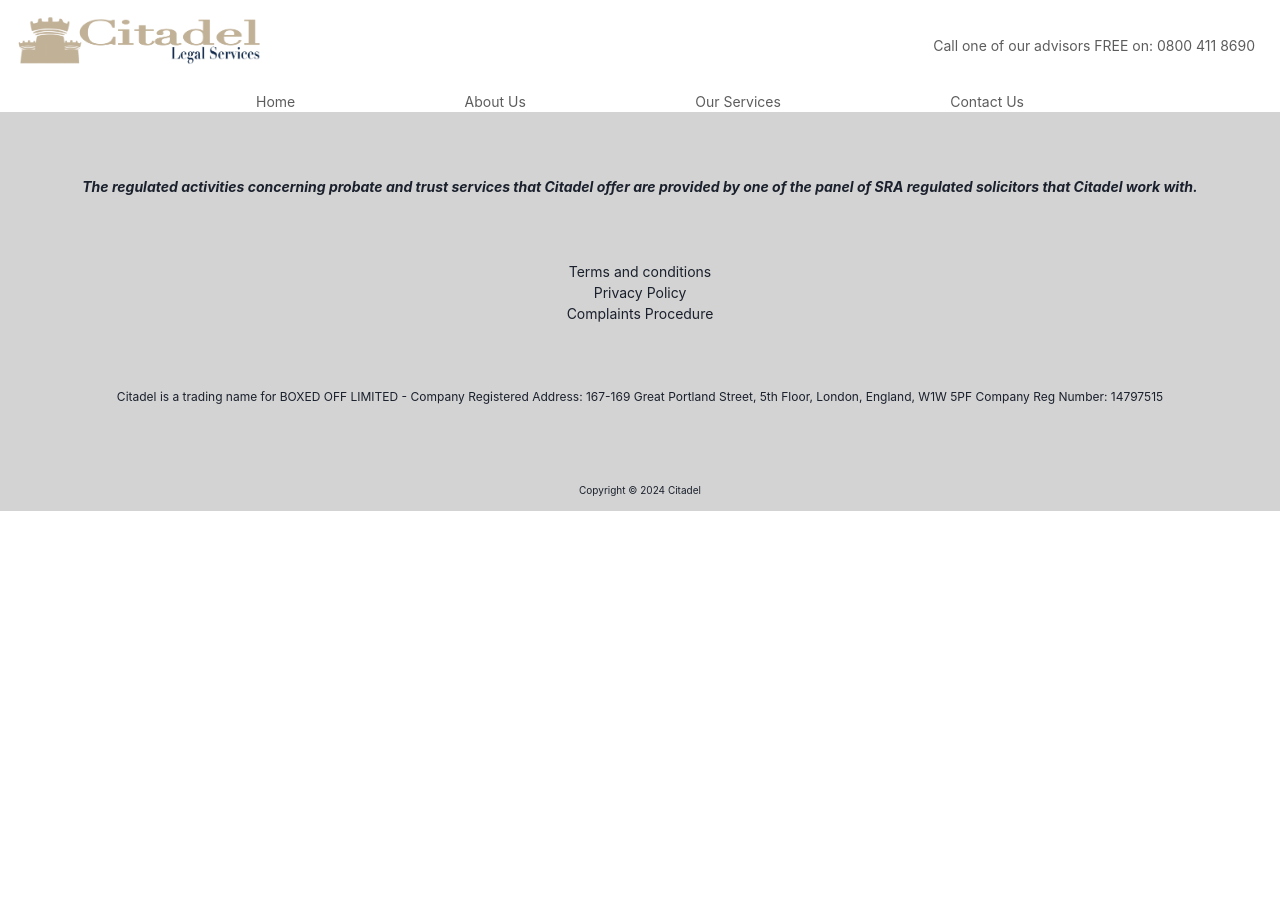
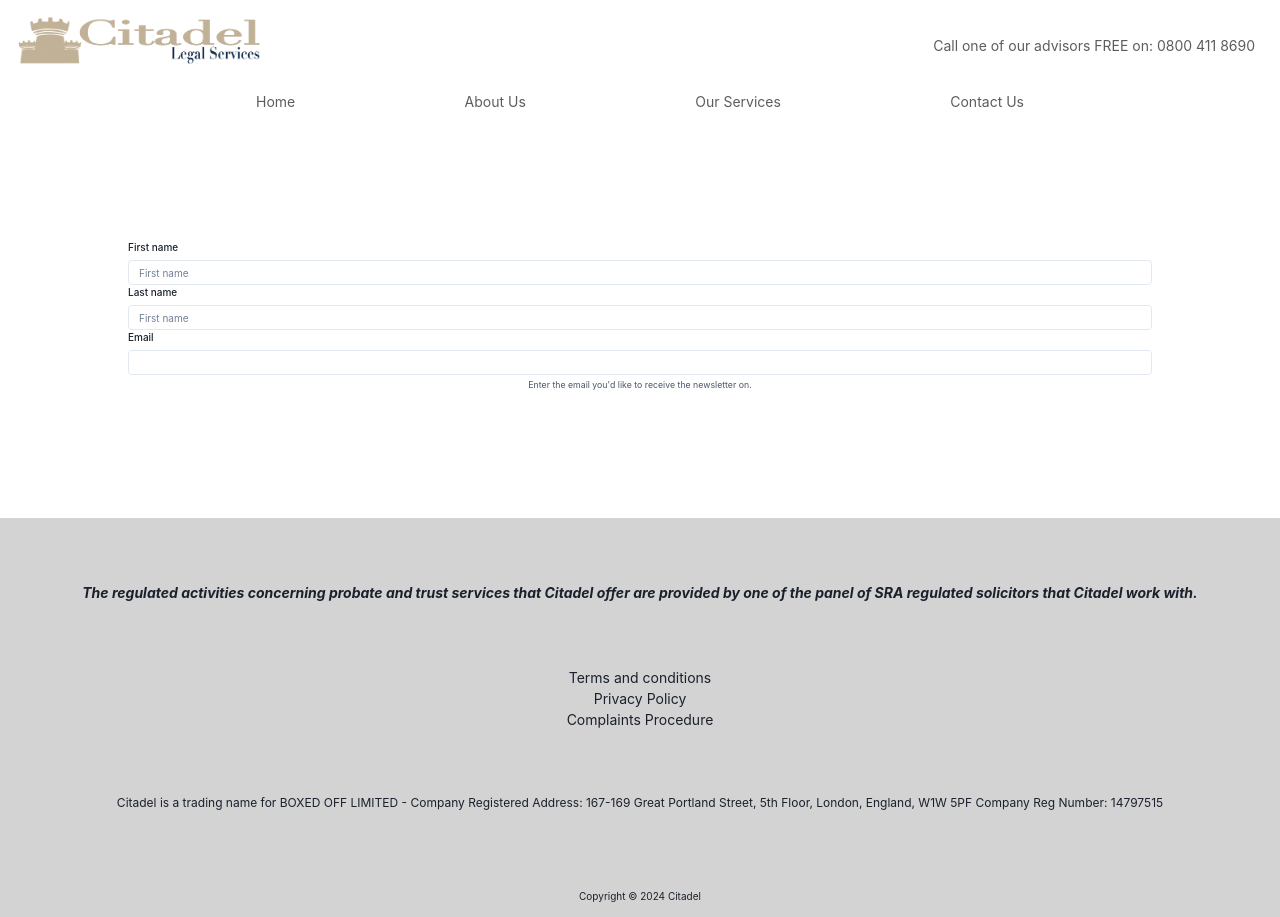
Before and after one commit to fabzsbergamo/Citadel-master, a React (Vite) app: page /ContactUs in a window 1280 px wide. Before the commit the page ends 800 px from the top, so only its background shows below. Built offline with nearby package versions, Linux system fonts and the light colour scheme.

Commit message:
Started the contact form

```diff
--- a/src/App.tsx
+++ b/src/App.tsx
@@ -9,6 +9,7 @@ import TermsAndConditions from './termsAndConditions'
 import PrivacyPolicy from './privacyPolicy'
 import ComplaintsProcedure from './complaintsProcedure'
 import AboutUs from './aboutUs'
+import ContactUs from './ContactUs'
 
 
 function App() {
@@ -24,6 +25,7 @@ function App() {
       <Route path="/PrivacyPolicy" component={PrivacyPolicy}></Route>
       <Route path="/ComplaintsProcedure" component={ComplaintsProcedure}></Route>
       <Route path="/AboutUs" component={AboutUs}></Route>
+      <Route path="/ContactUs" component={ContactUs}></Route>
       <Redirect from="/" exact to="Home"/>
       </Switch>
     </GridItem>
--- a/src/aboutUs.tsx
+++ b/src/aboutUs.tsx
@@ -2,6 +2,7 @@ import './aboutUs.module.scss'
 import 'bootstrap/dist/css/bootstrap.css'
 import { Box, Button, Card, CardBody, CardFooter, CardHeader, Heading, SimpleGrid, Text } from '@chakra-ui/react'
 import styles from "./aboutUs.module.scss"
+import Contactform from './components/Contactform'
 
 const AboutUs = () => {
 
--- /dev/null
+++ b/src/components/Contactform.tsx
@@ -0,0 +1,40 @@
+import { Box, FormControl, FormErrorMessage, FormHelperText, FormLabel, Input } from '@chakra-ui/react'
+import 'bootstrap/dist/css/bootstrap.css'
+import { SetStateAction, useState } from 'react'
+
+const contactForm = () =>  {
+    const [input, setInput] = useState('')
+
+    const handleInputChange = (e: any) => setInput(e.target.value)
+
+    const isError = input.length === 1 && input === ''
+
+    return (
+      <Box padding={"10%"}>
+      <FormControl isInvalid={isError}>
+
+        <FormLabel>First name</FormLabel>
+        <Input placeholder='First name' />
+
+        <FormLabel>Last name</FormLabel>
+        <Input placeholder='First name' />
+
+
+        <FormLabel>Email</FormLabel>
+        <Input type='email' value={input} onChange={handleInputChange} />
+        {!isError ? (
+          <FormHelperText>
+            Enter the email you'd like to receive the newsletter on.
+          </FormHelperText>
+        ) : (
+          <FormErrorMessage>Email is required.</FormErrorMessage>
+        )}
+
+
+
+      </FormControl>
+      </Box>
+    )
+  }
+
+  export default contactForm
--- a/src/contactUs.tsx
+++ b/src/contactUs.tsx
@@ -1,13 +1,15 @@
 import './aboutUs.module.scss'
 import 'bootstrap/dist/css/bootstrap.css'
-import Welcome from './components/Welcome'
+import Contactform from './components/Contactform'
 
 
-function contactUs() {
+const ContactUs = () => {
 
-  return
-      <Welcome/>
-
+  return (
+    <>
+      <Contactform/>
+    </>
+  )
 }
 
-export default contactUs
+export default ContactUs
```
